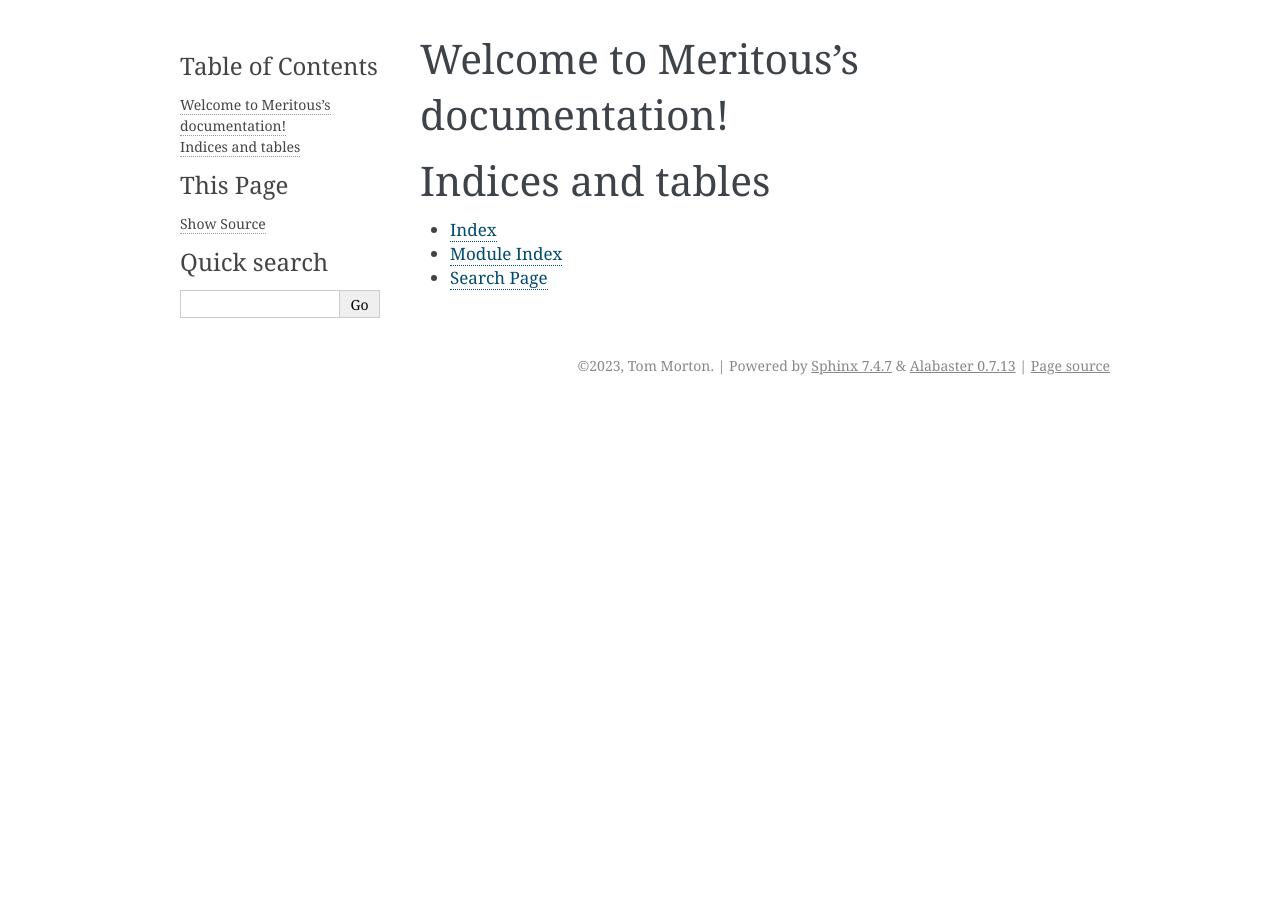
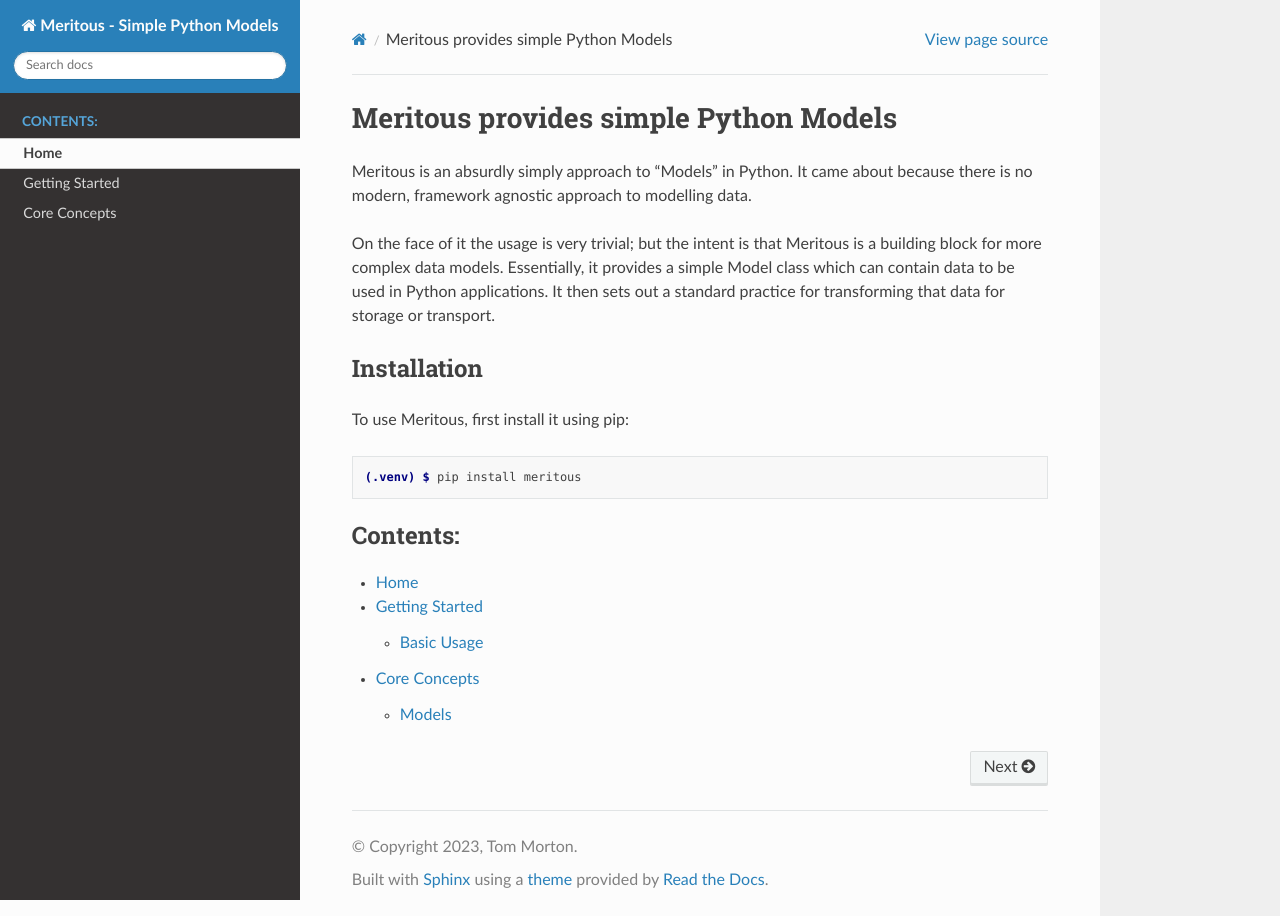
Before and after one commit to errant/meritous, a Sphinx documentation site: the page built from docs/index.rst, in a window 1280 px wide. Built offline with Sphinx 7.4.7 and the Read the Docs theme 2.0.0, drawn with Linux system fonts in a browser that asks for light colours.

Commit message:
initial documentation

```diff
--- /dev/null
+++ b/docs/concepts.rst
@@ -0,0 +1,37 @@
+Core Concepts
+======================================
+
+There are only four main concepts in Meritous:
+
+* Model
+    The main data structure containing a Schema of defined Properties
+* Schema
+    Represents the expected data structure of a Model
+* Property
+    The main data values of the Model referenced in a Schema
+* Store
+    Stores are used to transform models for storage or transport
+
+
+Models
+------
+
+Models represent the main data structure of Meritous.
+
+.. autoclass :: meritous.core::Model
+  :members:
+  :special-members: __setattr__, __getattr__
+
+In-line Models
+^^^^^^^^^^^^^^
+
+An alternative way to make use of Models is in-line using the class constructor. Because there is no special notation or metadata associated with Models other than a schema (in the form of a dictionary) there is no explicit need to declare your own class other than convention or convenience.
+
+.. code-block:: python
+
+   from meritous import Model
+   from meritous.core import Property
+
+   mymodel = Model({
+      'property' : Property(str)
+   })
--- a/docs/conf.py
+++ b/docs/conf.py
@@ -6,15 +6,26 @@
 # -- Project information -----------------------------------------------------
 # https://www.sphinx-doc.org/en/master/usage/configuration.html#project-information
 
-project = 'Meritous'
+project = 'Meritous - Simple Python Models'
 copyright = '2023, Tom Morton'
 author = 'Tom Morton'
 release = '1.0.2'
 
+import os
+import sys
+sys.path.insert(0, os.path.abspath('../source'))
+
 # -- General configuration ---------------------------------------------------
 # https://www.sphinx-doc.org/en/master/usage/configuration.html#general-configuration
 
-extensions = []
+extensions = [
+    "sphinx.ext.duration",
+    "sphinx.ext.doctest",
+    "sphinx.ext.autodoc",
+    "sphinx.ext.autosummary",
+    "sphinx.ext.intersphinx",
+    "sphinx.ext.napoleon"
+]
 
 templates_path = ['_templates']
 exclude_patterns = ['_build', 'Thumbs.db', '.DS_Store']
@@ -24,5 +35,5 @@
 # -- Options for HTML output -------------------------------------------------
 # https://www.sphinx-doc.org/en/master/usage/configuration.html#options-for-html-output
 
-html_theme = 'alabaster'
+html_theme = 'sphinx_rtd_theme'
 html_static_path = ['_static']
--- a/docs/index.rst
+++ b/docs/index.rst
@@ -1,20 +1,26 @@
-.. Meritous documentation master file, created by
-   sphinx-quickstart on Fri Jun  2 06:33:09 2023.
-   You can adapt this file completely to your liking, but it should at least
-   contain the root `toctree` directive.
+Meritous provides simple Python Models
+======================================
 
-Welcome to Meritous's documentation!
-====================================
+Meritous is an absurdly simply approach to "Models" in Python. It came about because there is no modern, framework agnostic approach to modelling data.
+
+On the face of it the usage is very trivial; but the intent is that Meritous is a building block for more complex data models. Essentially, it provides a simple Model class which can contain data to be used in Python applications. It then sets out a standard practice for transforming that data for storage or transport.
+
+.. _installation:
+
+Installation
+------------
+
+To use Meritous, first install it using pip:
+
+.. code-block:: console
+
+   (.venv) $ pip install meritous
+
 
 .. toctree::
    :maxdepth: 2
    :caption: Contents:
 
-
-
-Indices and tables
-==================
-
-* :ref:`genindex`
-* :ref:`modindex`
-* :ref:`search`
+   Home <self>
+   start
+   concepts
--- /dev/null
+++ b/docs/start.rst
@@ -0,0 +1,35 @@
+Getting Started
+======================================
+
+At it's heart, Meritous is incredibly, perhaps absurdly, simple to use. Define a set of properties as a schema for your model and begin to use the model as you would any other Python class.
+
+Basic Usage
+-----------
+
+Meritous can be used to quickly bootstrap simple Models with defined data elements. The following example demonstrates the basic functionality in the context of an "Event" data structure.
+
+.. code-block:: python
+
+  from meritous import Model
+  from meritous.properties import UUIDProperty, StrProperty, DateProperty
+
+  from datetime import date
+
+  class EventModel(Model):
+
+      _schema = {
+          "id"          : UUIDProperty(),
+          "title"       : StrProperty(),
+          "date"        : DateProperty(),
+          "description" : StrProperty(),
+      }
+
+
+  event = EventModel()
+  event.title = 'Sample Event'
+  event.date = date.fromisoformat('2023-01-10')
+  print(event.id)
+  print(event.title)
+  print(event.date)
+
+Models and they data are intended to be operated as Python data types in the usual ways. Meritous then defines a simple way to map Model data into a storage representations, which are intentionally not part of the core package, for saving into a data store or for onward transportation. For example, you might transform a model into JSON for transport or use a DynamoDB transform to store the data in the cloud.
--- a/pyproject.toml
+++ b/pyproject.toml
@@ -19,10 +19,14 @@
     "pytest >=5.3.2",
     "pytest-cov",
 ]
-doc = ["sphinx"]
+doc = [
+  "sphinx",
+  "sphinx-rtd-theme"
+  ]
 
 [project.urls]
 Home = "https://meritous.readthedocs.io/en/latest/"
+GitHub =  "https://github.com/foobar/foobar/"
 
 
 [tool.coverage.paths]
--- a/src/meritous/__init__.py
+++ b/src/meritous/__init__.py
@@ -1,6 +1,6 @@
 """
 Simple Python Models
 """
-__version__ = "1.0.1"
+__version__ = "1.0.2"
 
 from meritous.core import Model, Schema
```
Also changed, not shown: 1 other file.
